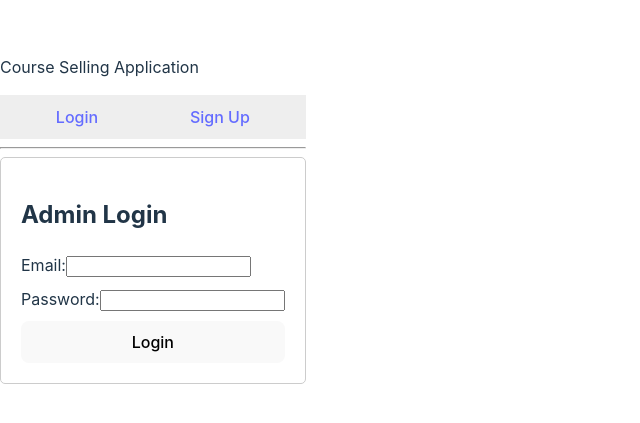
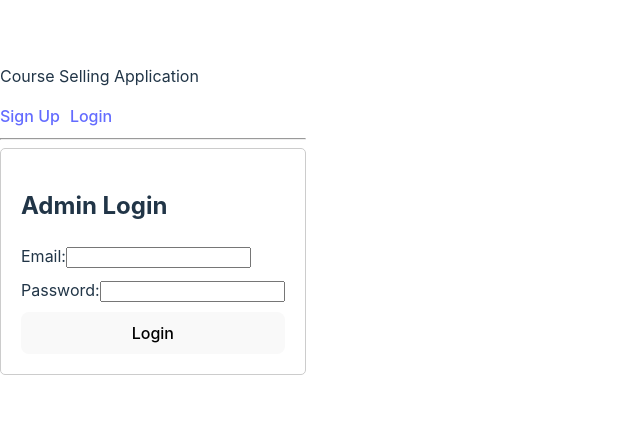
Before and after one commit to sb-patel/coursera-app, a React (Vite) app: page /login in a window 1280 px wide. Shown: the part 189-612 px from the top of the page, without its empty margins (0-640 px from the left). Built offline with nearby package versions, Linux system fonts and the light colour scheme.

Commit message:
Home page and logout functionality added

```diff
--- /dev/null
+++ b/src/Admin/HomePage.jsx
@@ -0,0 +1,20 @@
+import { useContext } from "react";
+import { AuthContext } from "../App";
+
+
+
+const HomePage = () => {
+    const { isLoggedIn } = useContext(AuthContext);
+
+    if(!isLoggedIn){
+        return <p>You must be logged in to view this page.</p>;
+    }
+
+    return (
+        <div>
+            <p>This is Admin Home Page !</p>
+        </div>
+    );
+};
+
+export default HomePage;
--- a/src/Admin/Login.jsx
+++ b/src/Admin/Login.jsx
@@ -1,13 +1,17 @@
 // Login.js
-import React, { useState } from 'react';
+import React, { useContext, useState } from 'react';
 import axios from 'axios';
 import { z } from 'zod';
+import { useNavigate } from 'react-router-dom';
+import { AuthContext } from '../App';
 
 const Login = () => {
     const [email, setEmail] = useState('');
     const [password, setPassword] = useState('');
     const [error, setError] = useState('');
     const [validationErrors, setValidationErrors] = useState({});
+    const navigate = useNavigate();
+    const { setIsLoggedIn } = useContext(AuthContext);
 
     // Define a schema for the login form
     const loginSchema = z.object({
@@ -39,11 +43,17 @@ const Login = () => {
             console.log('Login successful:', response.data);
             console.log('Login successful:', response.data.message);
             console.log('Login successful:', response.data.token);
+
+            localStorage.setItem('token',response.data.token);
+
+            setIsLoggedIn(true);
+            navigate("/home");
         }
         catch (error) {
             if (error.response && error.response.status === 401) {
                 setError('Invalid email or password');
-            } else {
+            }
+            else {
                 setError('An error occurred. Please try again later.');
             }
         }
--- /dev/null
+++ b/src/Admin/Navbar.jsx
@@ -0,0 +1,40 @@
+import React, { useContext } from "react";
+import { Link, useNavigate } from "react-router-dom";
+import { AuthContext } from "../App"; // Adjust the path based on your structure
+
+const Navbar = () => {
+    const { isLoggedIn, setIsLoggedIn } = useContext(AuthContext);
+    const navigate = useNavigate();
+
+    const handleLogout = () => {
+        setIsLoggedIn(false); // Set login state to false
+        localStorage.removeItem("token"); // Clear token
+        navigate("/login"); // Redirect to login page
+    };
+
+    return (
+        <div style={styles.navbar}>
+            {!isLoggedIn ? (
+                <>
+                    <Link to="/signup">Sign Up</Link>
+                    <Link to="/login">Login</Link>
+                </>
+            ) : (
+                <>
+                    <Link to="/home">Home</Link>
+                    <button onClick={handleLogout}>Logout</button>
+                </>
+            )}
+        </div>
+    );
+};
+
+const styles = {
+    navbar: {
+        display: "flex",
+        gap: "10px",
+        marginBottom: "10px",
+    },
+};
+
+export default Navbar;
--- a/src/Admin/Signup.jsx
+++ b/src/Admin/Signup.jsx
@@ -1,7 +1,9 @@
 // Signup.js
-import React, { useState } from 'react';
+import React, { useContext, useState } from 'react';
 import { z } from 'zod';
 import axios  from 'axios';
+import { AuthContext } from '../App';
+import { useNavigate } from 'react-router-dom';
 
 const Signup = () => {
     const [firstName, setFirstName] = useState('');
@@ -10,6 +12,8 @@ const Signup = () => {
     const [password, setPassword] = useState('');
     const [error, setError] = useState('');
     const [validationErrors, setValidationErrors] = useState({});
+    const { setIsLoggedIn } = useContext(AuthContext);
+    const navigate = useNavigate();
 
     // Define a schema for the login form
     const signupSchema = z.object({
@@ -44,6 +48,9 @@ const Signup = () => {
             }
             const response = await axios.post('http://localhost:3000/api/v1/admin/signup', { firstName, lastName, email, password });
             console.log('Signup successful:', response.data.message);
+
+            setIsLoggedIn(true);
+            navigate('/home');
 
         }
         catch (error) {
--- a/src/App.jsx
+++ b/src/App.jsx
@@ -1,34 +1,35 @@
 import Login from './Admin/Login';
 import Signup from './Admin/Signup';
-import { BrowserRouter as Router, Routes, Route, Link } from 'react-router-dom';
+import HomePage from './Admin/HomePage';
+
+import { BrowserRouter as Router, Routes, Route } from 'react-router-dom';
+import { createContext, useState } from 'react';
+import Navbar from './Admin/Navbar';
+
+// Create an Auth Context to share login status
+export const AuthContext = createContext();
 
 function App() {
+  const [isLoggedIn, setIsLoggedIn] = useState(false);
+
   return (
+    <AuthContext.Provider value={{ isLoggedIn, setIsLoggedIn }}>
       <div>
         <p>Course Selling Application</p>
         <Router>
-        <div style={styles.navbar}>
-          <Link to="/login">Login</Link>
-          <Link to="/signup">Sign Up</Link>
-        </div>
+          <Navbar></Navbar>
+
           <hr />
 
           <Routes>
+            <Route path="/signup" element={<Signup />} />
             <Route path="/login" element={<Login />} />
-          <Route path="/signup" element={<Signup />} />
+            <Route path="/home" element={<HomePage />} />
           </Routes>
         </Router>
       </div>
+    </AuthContext.Provider>
   );
 }
 
-const styles = {
-  navbar: {
-    display: 'flex',
-    justifyContent: 'space-around',
-    padding: '10px',
-    background: '#eee',
-  },
-};
-
 export default App
```
Lines whose indentation alone changed are shown as unchanged.
